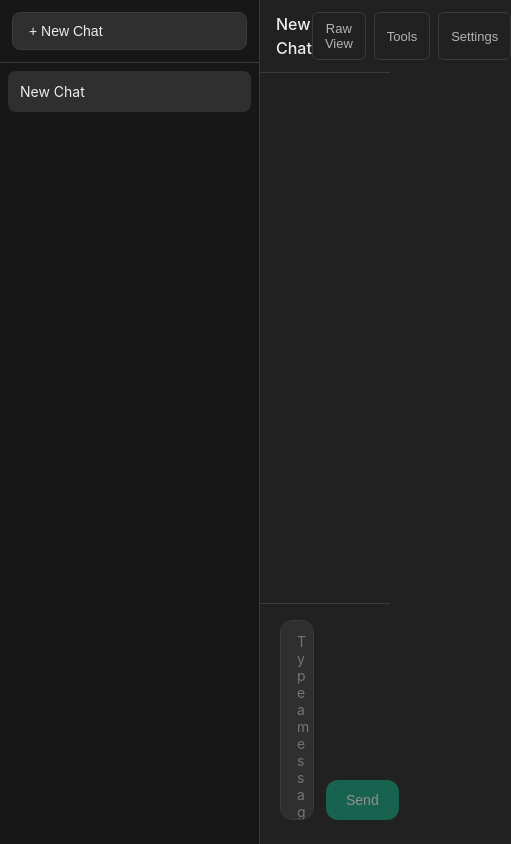
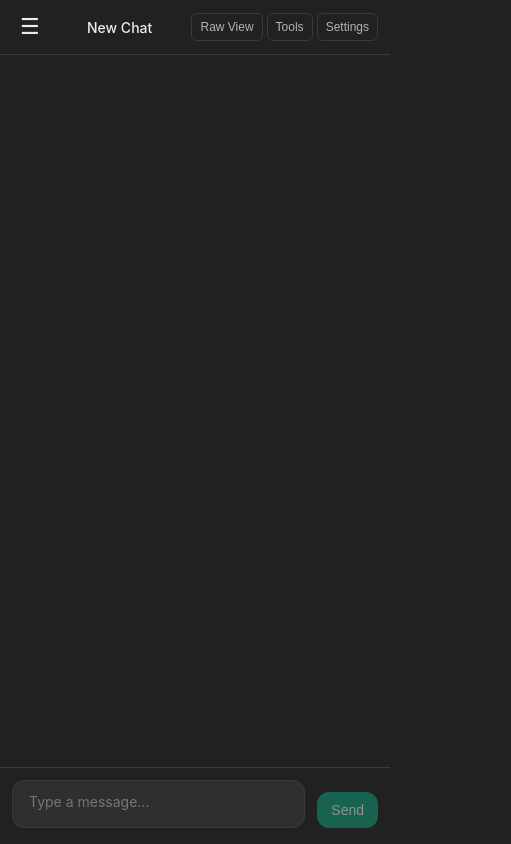
Before and after one commit to AI-Safety-Awareness-Foundation/workshops, a React app in the folder non-technical-llm-evals-take-2/app/: page / in a window 390 px wide. Both pictures are taken after a click on the button "+ New Chat". Shown: the whole page, 511 px wide, since content can reach past the window. Built offline with nearby package versions, Linux system fonts and the light colour scheme; the HTML template or start-up script is replaced by a standard one.

Commit message:
Add responsive design

```diff
--- a/non-technical-llm-evals-take-2/app/src/App.tsx
+++ b/non-technical-llm-evals-take-2/app/src/App.tsx
@@ -35,6 +35,7 @@ function App() {
   const [showInboxEditor, setShowInboxEditor] = useState(false);
   const [isStreaming, setIsStreaming] = useState(false);
   const [toasts, setToasts] = useState<ToastData[]>([]);
+  const [sidebarOpen, setSidebarOpen] = useState(false);
 
   const addToast = useCallback((message: string, type: ToastData['type'] = 'info') => {
     console.log('[addToast] called with:', message, type);
@@ -635,14 +636,25 @@ function App() {
 
   return (
     <div className="app">
+      <div
+        className={`sidebar-overlay ${sidebarOpen ? 'visible' : ''}`}
+        onClick={() => setSidebarOpen(false)}
+      />
       <Sidebar
         conversations={Object.values(state.conversations).sort(
           (a, b) => b.updatedAt - a.updatedAt
         )}
         activeId={state.activeConversationId}
-        onNewChat={handleNewChat}
-        onSelect={handleSelectConversation}
+        onNewChat={() => {
+          handleNewChat();
+          setSidebarOpen(false);
+        }}
+        onSelect={(id) => {
+          handleSelectConversation(id);
+          setSidebarOpen(false);
+        }}
         onDelete={handleDeleteConversation}
+        isOpen={sidebarOpen}
       />
 
       <main className="main-content">
@@ -656,9 +668,16 @@ function App() {
             onShowSettings={() => setShowSettings(true)}
             onShowRaw={() => setShowRawPanel(true)}
             onShowTools={() => setShowToolsPanel(true)}
+            onToggleSidebar={() => setSidebarOpen((prev) => !prev)}
           />
         ) : (
           <div className="empty-state">
+            <button
+              className="sidebar-toggle empty-state-toggle"
+              onClick={() => setSidebarOpen((prev) => !prev)}
+            >
+              &#9776;
+            </button>
             <h2>Welcome to ChatGPT Clone</h2>
             <p>Start a new conversation or select one from the sidebar.</p>
             <button className="new-chat-btn" onClick={handleNewChat}>
--- a/non-technical-llm-evals-take-2/app/src/components/ChatView.tsx
+++ b/non-technical-llm-evals-take-2/app/src/components/ChatView.tsx
@@ -12,6 +12,7 @@ interface ChatViewProps {
   onShowSettings: () => void;
   onShowRaw: () => void;
   onShowTools: () => void;
+  onToggleSidebar: () => void;
 }
 
 function ChatView({
@@ -23,6 +24,7 @@ function ChatView({
   onShowSettings,
   onShowRaw,
   onShowTools,
+  onToggleSidebar,
 }: ChatViewProps) {
   const [input, setInput] = useState('');
   const [editingMessageId, setEditingMessageId] = useState<string | null>(null);
@@ -75,6 +77,9 @@ function ChatView({
   return (
     <>
       <header className="chat-header">
+        <button className="sidebar-toggle" onClick={onToggleSidebar}>
+          &#9776;
+        </button>
         <span className="chat-header-title">{conversation.title}</span>
         <div className="chat-header-actions">
           <button className="header-btn" onClick={onShowRaw}>
--- a/non-technical-llm-evals-take-2/app/src/components/Sidebar.tsx
+++ b/non-technical-llm-evals-take-2/app/src/components/Sidebar.tsx
@@ -6,6 +6,7 @@ interface SidebarProps {
   onNewChat: () => void;
   onSelect: (id: string) => void;
   onDelete: (id: string) => void;
+  isOpen: boolean;
 }
 
 function Sidebar({
@@ -14,9 +15,10 @@ function Sidebar({
   onNewChat,
   onSelect,
   onDelete,
+  isOpen,
 }: SidebarProps) {
   return (
-    <aside className="sidebar">
+    <aside className={`sidebar ${isOpen ? 'open' : ''}`}>
       <div className="sidebar-header">
         <button className="new-chat-btn" onClick={onNewChat}>
           + New Chat
--- a/non-technical-llm-evals-take-2/app/src/index.css
+++ b/non-technical-llm-evals-take-2/app/src/index.css
@@ -772,3 +772,140 @@ body {
 .toast-error .toast-icon {
   color: #ef4444;
 }
+
+/* Sidebar toggle button (hidden on desktop) */
+.sidebar-toggle {
+  display: none;
+  background: transparent;
+  border: none;
+  color: var(--text-primary);
+  font-size: 22px;
+  cursor: pointer;
+  padding: 4px 8px;
+  border-radius: 6px;
+  flex-shrink: 0;
+}
+
+.sidebar-toggle:hover {
+  background-color: var(--bg-tertiary);
+}
+
+.empty-state-toggle {
+  position: absolute;
+  top: 12px;
+  left: 12px;
+}
+
+/* Sidebar overlay (hidden on desktop) */
+.sidebar-overlay {
+  display: none;
+}
+
+/* Responsive: Tablets and smaller */
+@media (max-width: 768px) {
+  /* Sidebar becomes a slide-out drawer */
+  .sidebar {
+    position: fixed;
+    top: 0;
+    left: 0;
+    bottom: 0;
+    z-index: 200;
+    transform: translateX(-100%);
+    transition: transform 0.25s ease;
+  }
+
+  .sidebar.open {
+    transform: translateX(0);
+  }
+
+  /* Overlay behind sidebar */
+  .sidebar-overlay {
+    display: block;
+    position: fixed;
+    inset: 0;
+    background-color: rgba(0, 0, 0, 0.5);
+    z-index: 199;
+    opacity: 0;
+    pointer-events: none;
+    transition: opacity 0.25s ease;
+  }
+
+  .sidebar-overlay.visible {
+    opacity: 1;
+    pointer-events: auto;
+  }
+
+  /* Show hamburger menu */
+  .sidebar-toggle {
+    display: block;
+  }
+
+  /* Panels become full-width overlays */
+  .settings-panel,
+  .raw-panel {
+    position: fixed;
+    top: 0;
+    right: 0;
+    bottom: 0;
+    width: 100% !important;
+    z-index: 150;
+  }
+
+  /* Toast adjustments */
+  .toast {
+    min-width: 0;
+    max-width: calc(100vw - 40px);
+  }
+
+  .toast-container {
+    left: 20px;
+    right: 20px;
+  }
+
+  /* Messages wrapper full width */
+  .messages-wrapper {
+    max-width: 100%;
+  }
+
+  /* Header actions: smaller buttons */
+  .chat-header-actions {
+    gap: 4px;
+  }
+
+  .header-btn {
+    padding: 6px 8px;
+    font-size: 12px;
+  }
+
+  /* Empty state needs relative positioning for the toggle */
+  .empty-state {
+    position: relative;
+  }
+}
+
+/* Responsive: Small phones */
+@media (max-width: 480px) {
+  .chat-header {
+    padding: 10px 12px;
+  }
+
+  .chat-header-title {
+    font-size: 14px;
+    overflow: hidden;
+    text-overflow: ellipsis;
+    white-space: nowrap;
+    min-width: 0;
+  }
+
+  .input-area {
+    padding: 12px 12px 16px;
+  }
+
+  .send-btn {
+    padding: 10px 14px;
+  }
+
+  .messages-wrapper {
+    padding: 0 12px;
+  }
+}
```
